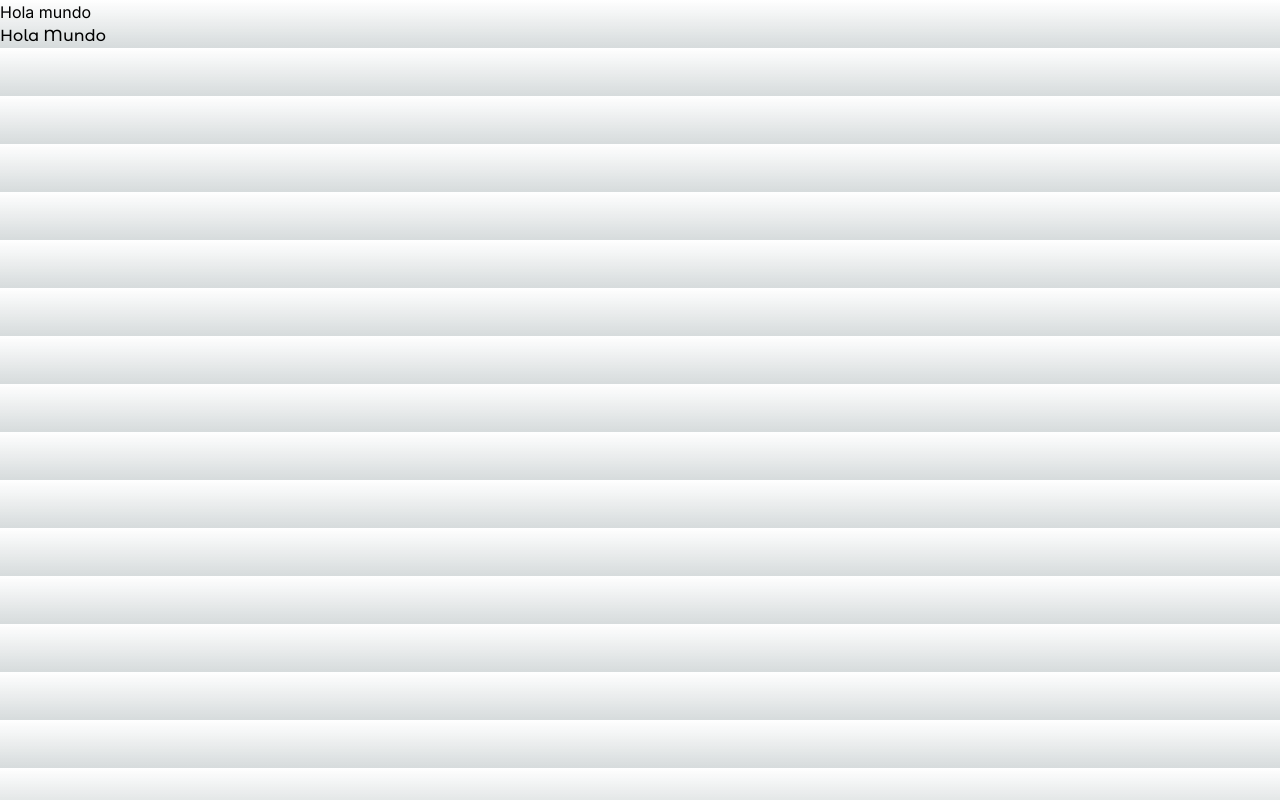
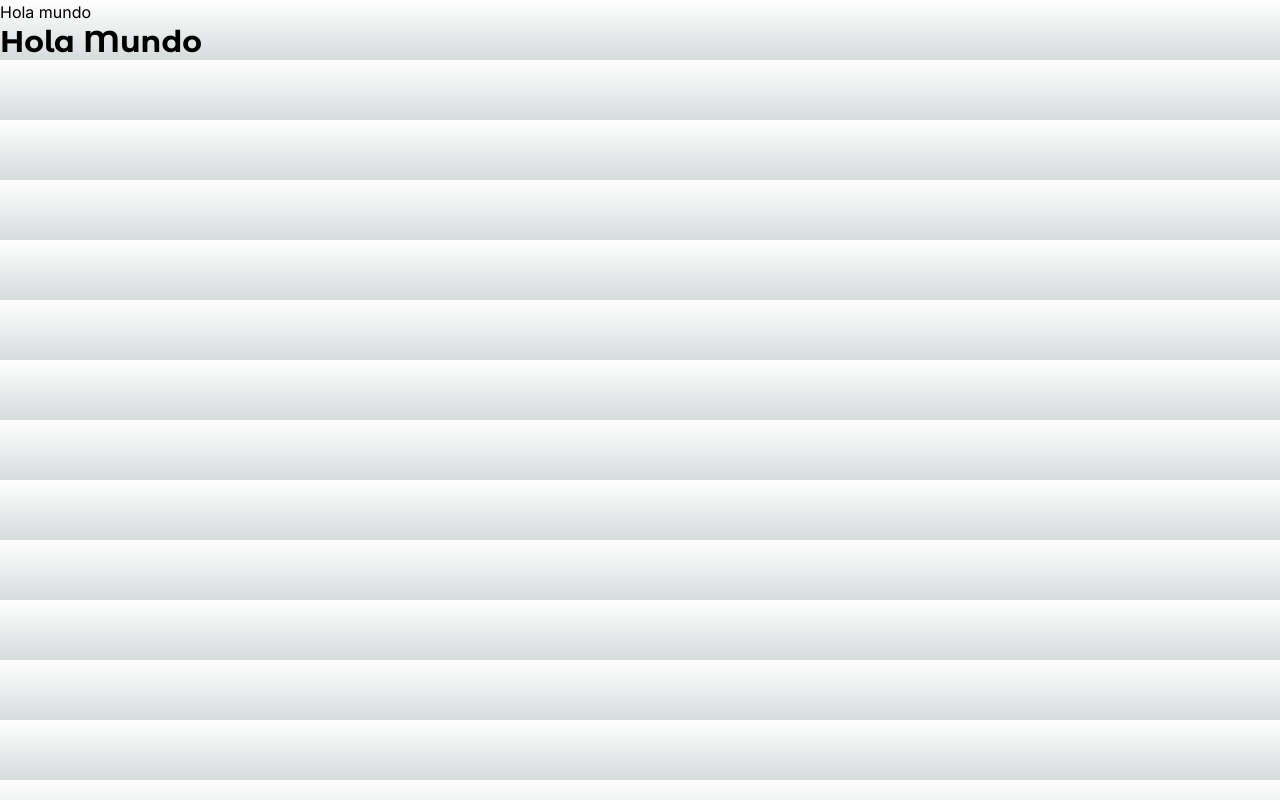
Before and after one commit to VHugoBarnes/teslo-shop-nextjs, a Next.js app: page / in a window 1280 px wide. Built offline with nearby package versions, Linux system fonts and the light colour scheme.

Commit message:
updating home

```diff
--- a/src/app/page.tsx
+++ b/src/app/page.tsx
@@ -1,11 +1,10 @@
 import { titleFont } from "@/config/fonts";
-import Image from "next/image";
 
 export default function Home() {
   return (
     <main className="">
       <h1>Hola mundo</h1>
-      <h1 className={titleFont.className}>Hola Mundo</h1>
+      <h1 className={`${titleFont.className} font-bold text-3xl`}>Hola Mundo</h1>
     </main>
   );
 }
```
